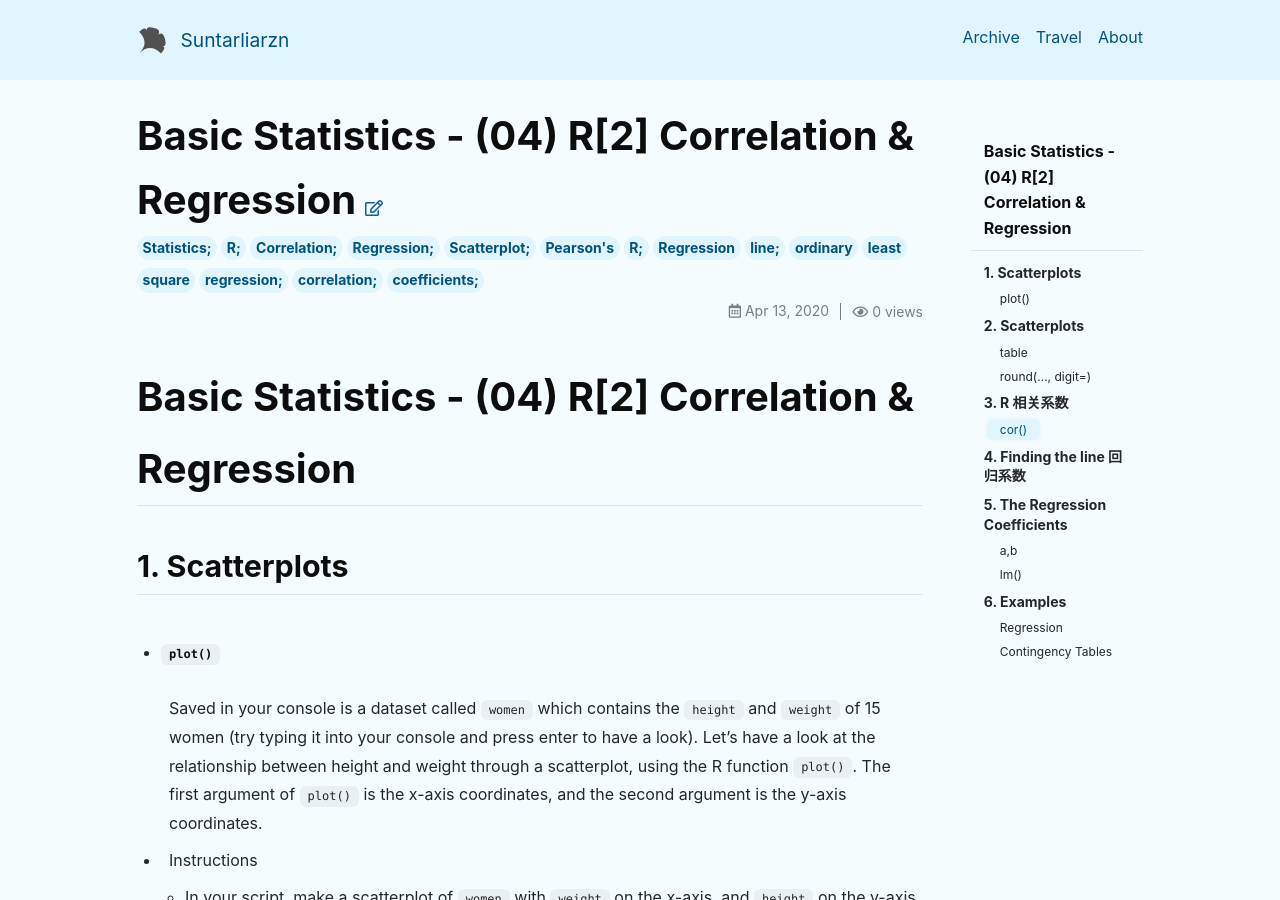
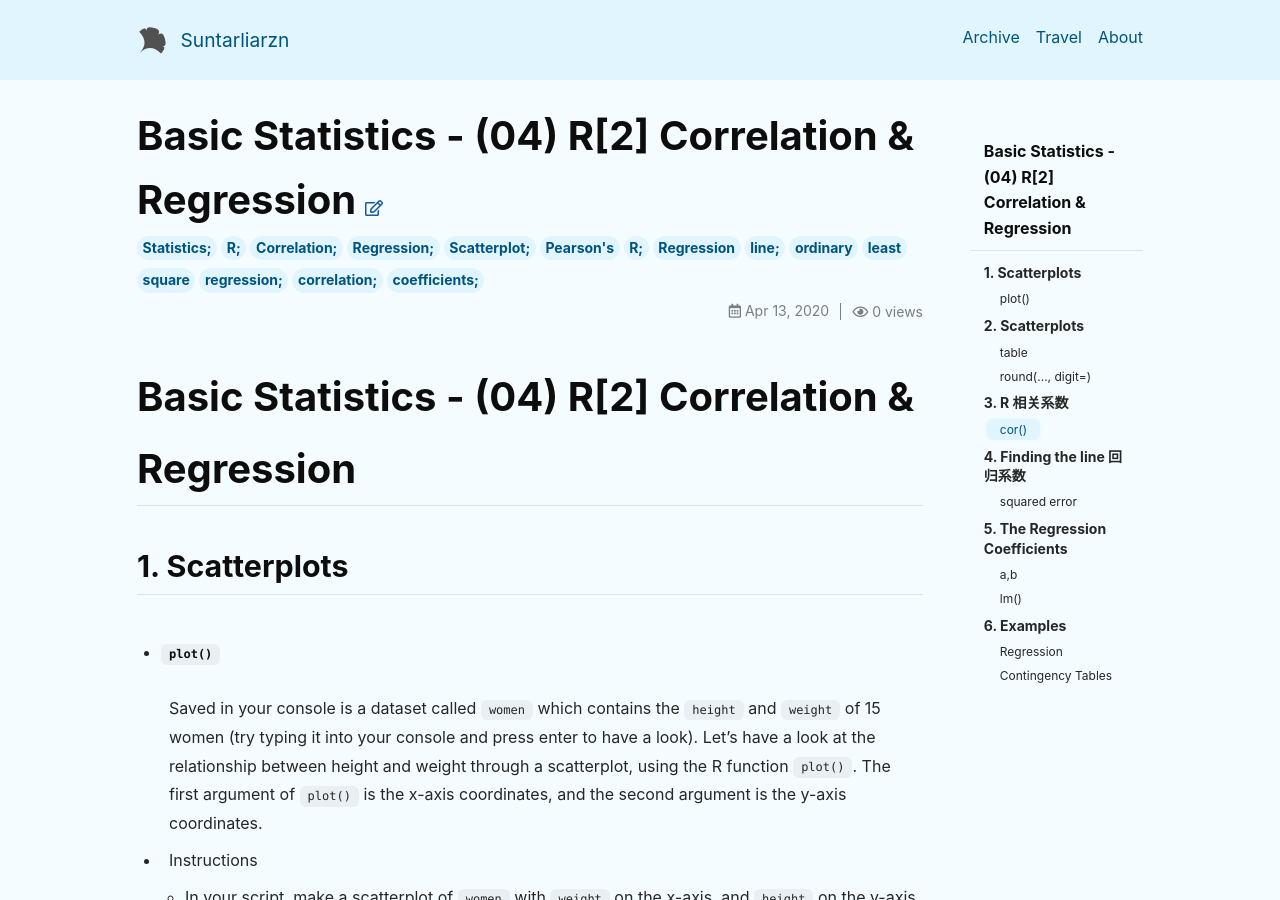
Before and after one commit to suntarliarzn/suntarliarzn.github.io, a Jekyll site: the page built from _posts/2020-04-13-Basic Statistics(4)-R[2].md, in a window 1280 px wide and 900 px high. Built offline with Jekyll 4.4.1, drawn with Linux system fonts in a browser that asks for light colours; nearby versions of some CDN libraries; comment, search, counter and statistics services are not loaded.

Commit message:
Update 2020-04-13-Basic Statistics(4)-R[2].md

```diff
--- a/_posts/2020-04-13-Basic Statistics(4)-R[2].md
+++ b/_posts/2020-04-13-Basic Statistics(4)-R[2].md
@@ -221,7 +221,7 @@
 
 ## 4. Finding the line 回归系数
 
-- squared error
+- ### squared error
 
   When we draw a line through our data, we measure error as the sum of the difference between the observation and the line. We usually square this so that positive and negative residuals don't cancel each other out. The line that gives us the least error is our regression line.
 
```
